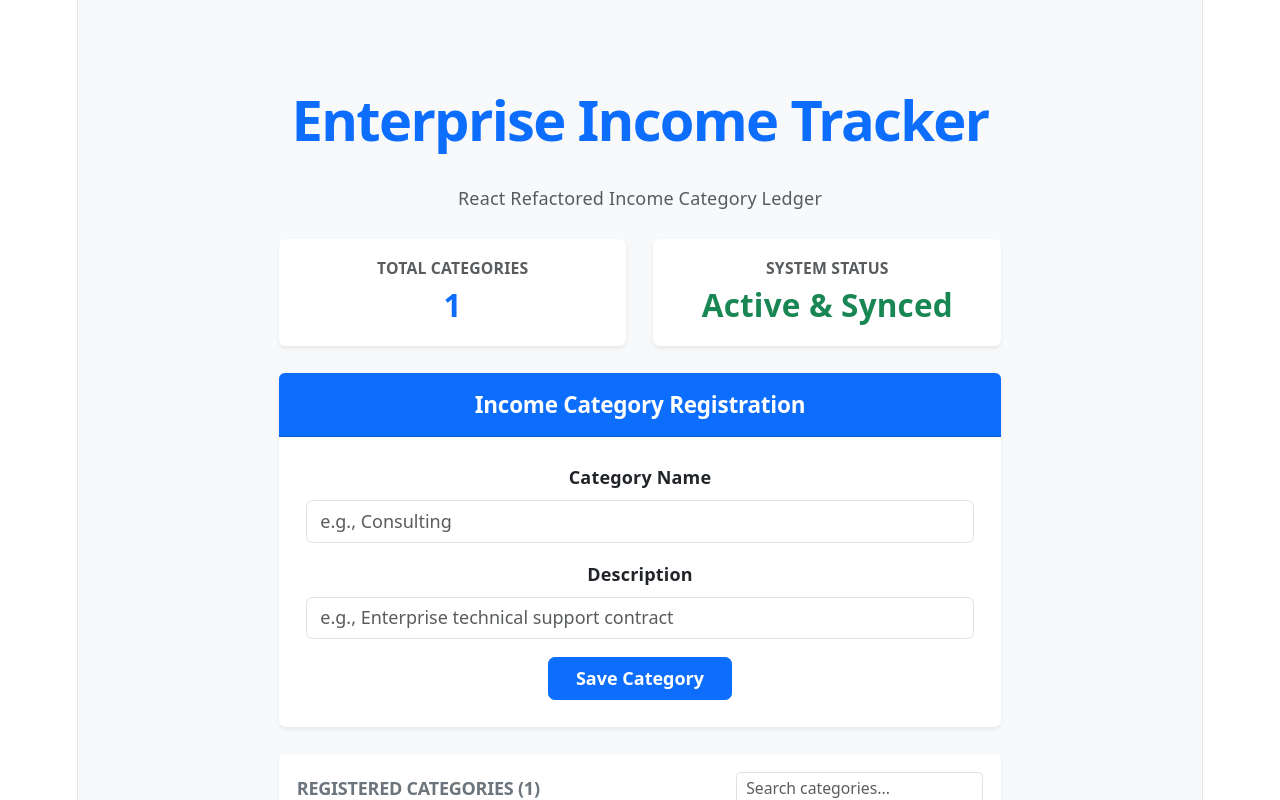
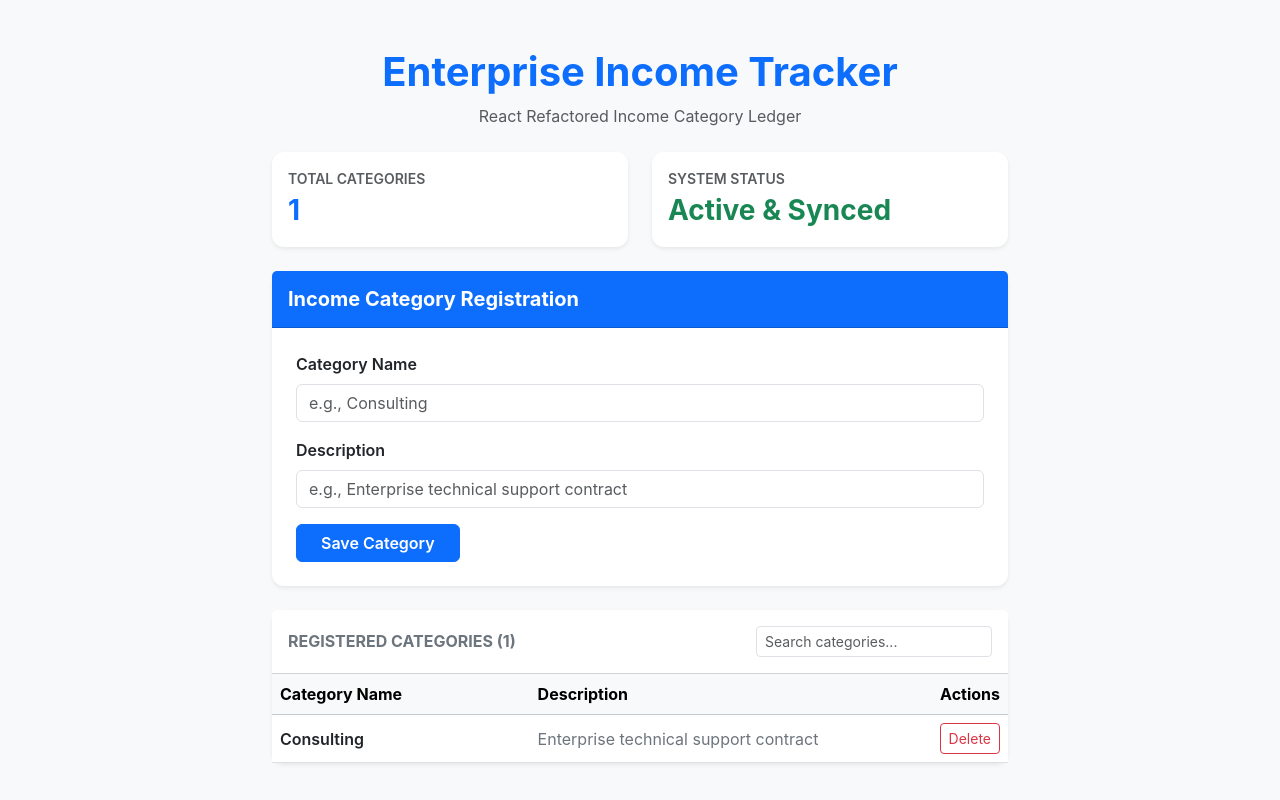
Before and after one commit to kcaban250000002895-lgtm/TLA1_Project, a React (Vite) app in the folder vite-project/: page / in a window 1280 px wide. Shown: the top 800 px of the page. Built offline with nearby package versions, Linux system fonts and the light colour scheme.

Commit message:
Refactor CSS by removing unused variables and styles
Removed unused CSS variables and styles, and updated body and card styles.

```diff
--- a/vite-project/src/index.css
+++ b/vite-project/src/index.css
@@ -1,111 +1,24 @@
-:root {
-  --text: #6b6375;
-  --text-h: #08060d;
-  --bg: #fff;
-  --border: #e5e4e7;
-  --code-bg: #f4f3ec;
-  --accent: #aa3bff;
-  --accent-bg: rgba(170, 59, 255, 0.1);
-  --accent-border: rgba(170, 59, 255, 0.5);
-  --social-bg: rgba(244, 243, 236, 0.5);
-  --shadow:
-    rgba(0, 0, 0, 0.1) 0 10px 15px -3px, rgba(0, 0, 0, 0.05) 0 4px 6px -2px;
-
-  --sans: system-ui, 'Segoe UI', Roboto, sans-serif;
-  --heading: system-ui, 'Segoe UI', Roboto, sans-serif;
-  --mono: ui-monospace, Consolas, monospace;
-
-  font: 18px/145% var(--sans);
-  letter-spacing: 0.18px;
-  color-scheme: light dark;
-  color: var(--text);
-  background: var(--bg);
-  font-synthesis: none;
-  text-rendering: optimizeLegibility;
-  -webkit-font-smoothing: antialiased;
-  -moz-osx-font-smoothing: grayscale;
-
-  @media (max-width: 1024px) {
-    font-size: 16px;
-  }
+body {
+  background-color: #f4f6f9 !important;
+  font-family: 'Inter', system-ui, -apple-system, BlinkMacSystemFont, "Segoe UI", Roboto, sans-serif;
 }
 
-@media (prefers-color-scheme: dark) {
-  :root {
-    --text: #9ca3af;
-    --text-h: #f3f4f6;
-    --bg: #16171d;
-    --border: #2e303a;
-    --code-bg: #1f2028;
-    --accent: #c084fc;
-    --accent-bg: rgba(192, 132, 252, 0.15);
-    --accent-border: rgba(192, 132, 252, 0.5);
-    --social-bg: rgba(47, 48, 58, 0.5);
-    --shadow:
-      rgba(0, 0, 0, 0.4) 0 10px 15px -3px, rgba(0, 0, 0, 0.25) 0 4px 6px -2px;
-  }
-
-  #social .button-icon {
-    filter: invert(1) brightness(2);
-  }
+.card {
+  border-radius: 0.75rem !important;
+  transition: transform 0.2s ease, box-shadow 0.2s ease;
 }
 
-body {
-  margin: 0;
+.card:hover {
+  box-shadow: 0 0.5rem 1.2rem rgba(0, 0, 0, 0.08) !important;
 }
 
-#root {
-  width: 1126px;
-  max-width: 100%;
-  margin: 0 auto;
-  text-align: center;
-  border-inline: 1px solid var(--border);
-  min-height: 100svh;
-  display: flex;
-  flex-direction: column;
-  box-sizing: border-box;
+.form-control:focus {
+  border-color: #0d6efd;
+  box-shadow: 0 0 0 0.25rem rgba(13, 110, 253, 0.15);
 }
 
-h1,
-h2 {
-  font-family: var(--heading);
-  font-weight: 500;
-  color: var(--text-h);
+.custom-gradient-header {
+  background: linear-gradient(135deg, #0d6efd 0%, #0a58ca 100%);
+  border-top-left-radius: 0.75rem !important;
+  border-top-right-radius: 0.75rem !important;
 }
-
-h1 {
-  font-size: 56px;
-  letter-spacing: -1.68px;
-  margin: 32px 0;
-  @media (max-width: 1024px) {
-    font-size: 36px;
-    margin: 20px 0;
-  }
-}
-h2 {
-  font-size: 24px;
-  line-height: 118%;
-  letter-spacing: -0.24px;
-  margin: 0 0 8px;
-  @media (max-width: 1024px) {
-    font-size: 20px;
-  }
-}
-p {
-  margin: 0;
-}
-
-code,
-.counter {
-  font-family: var(--mono);
-  display: inline-flex;
-  border-radius: 4px;
-  color: var(--text-h);
-}
-
-code {
-  font-size: 15px;
-  line-height: 135%;
-  padding: 4px 8px;
-  background: var(--code-bg);
-}
```
